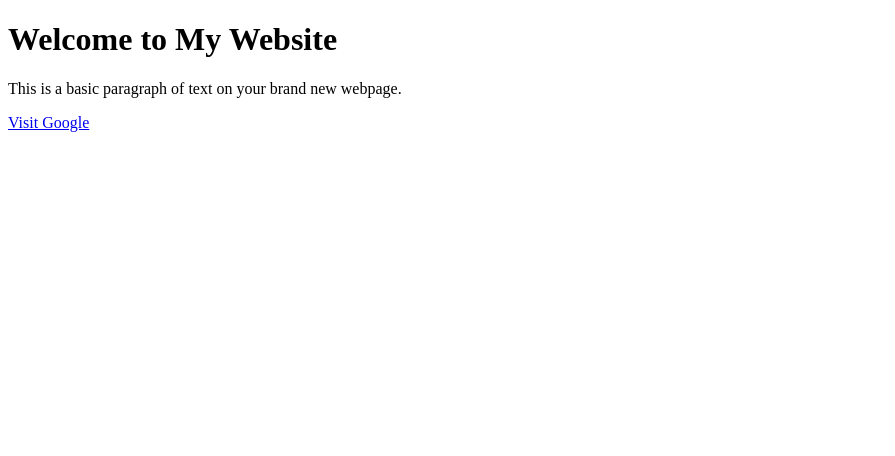
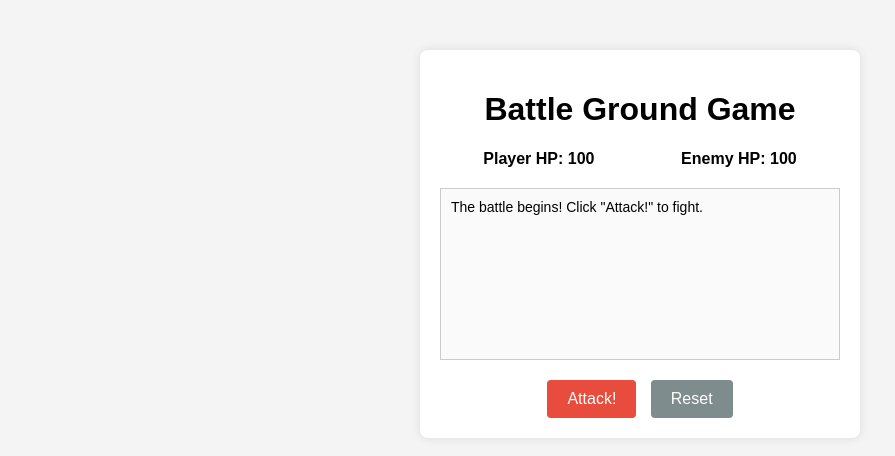
Before and after one commit to ramveersingh94916-jpg/Prompt-Enginnering-Comp, a plain HTML site: page index.html in a window 1280 px wide. Shown: the whole page, without its empty margins (0-895 px from the left). Drawn offline with Linux system fonts and the light colour scheme.

Commit message:
Update index.html

```diff
--- a/index.html
+++ b/index.html
@@ -1,17 +1,125 @@
 <!DOCTYPE html>
 <html lang="en">
 <head>
-    <meta charset="UTF-8">
-    <meta name="viewport" content="width=device-width, initial-scale=1.0">
-    <title>My First Website</title>
+  <meta charset="UTF-8">
+  <meta name="viewport" content="width=device-width, initial-scale=1.0">
+  <title>Battle Ground Game</title>
+  <style>
+    body {
+      font-family: Arial, sans-serif;
+      text-align: center;
+      background-color: #f4f4f4;
+      margin-top: 50px;
+    }
+    .game-container {
+      max-width: 400px;
+      margin: 0 auto;
+      background: white;
+      padding: 20px;
+      border-radius: 8px;
+      box-shadow: 0 0 10px rgba(0,0,0,0.1);
+    }
+    .stats {
+      display: flex;
+      justify-content: space-around;
+      margin: 20px 0;
+      font-weight: bold;
+    }
+    #battle-log {
+      height: 150px;
+      overflow-y: auto;
+      border: 1px solid #ccc;
+      padding: 10px;
+      margin-bottom: 20px;
+      text-align: left;
+      background: #fafafa;
+      font-size: 14px;
+    }
+    button {
+      padding: 10px 20px;
+      font-size: 16px;
+      background-color: #e74c3c;
+      color: white;
+      border: none;
+      border-radius: 4px;
+      cursor: pointer;
+    }
+    button:hover {
+      background-color: #c0392b;
+    }
+  </style>
 </head>
 <body>
 
-    <h1>Welcome to My Website</h1>
-    <p>This is a basic paragraph of text on your brand new webpage.</p>
+  <div class="game-container">
+    <h1>Battle Ground Game</h1>
 
-    <!-- A simple link -->
-    <a href="https://google.com">Visit Google</a>
+    <div class="stats">
+      <div>Player HP: <span id="player-hp">100</span></div>
+      <div>Enemy HP: <span id="enemy-hp">100</span></div>
+    </div>
+
+    <div id="battle-log">The battle begins! Click "Attack!" to fight.<br></div>
+
+    <button id="attack-btn" onclick="attack()">Attack!</button>
+    <button onclick="resetGame()" style="background-color: #7f8c8d; margin-left: 10px;">Reset</button>
+  </div>
+
+  <script>
+    let playerHP = 100;
+    let enemyHP = 100;
+
+    const playerHpSpan = document.getElementById('player-hp');
+    const enemyHpSpan = document.getElementById('enemy-hp');
+    const battleLog = document.getElementById('battle-log');
+    const attackBtn = document.getElementById('attack-btn');
+
+    function attack() {
+      if (playerHP <= 0 || enemyHP <= 0) return;
+
+      // Random damage calculations
+      let playerDamage = Math.floor(Math.random() * 12) + 5; // Player deals 5-16 damage
+      let enemyDamage = Math.floor(Math.random() * 12) + 3;  // Enemy deals 3-14 damage
+
+      enemyHP = Math.max(0, enemyHP - playerDamage);
+      playerHP = Math.max(0, playerHP - enemyDamage);
+
+      playerHpSpan.textContent = playerHP;
+      enemyHpSpan.textContent = enemyHP;
+
+      // Log the turn
+      battleLog.innerHTML += `You hit enemy for <b>${playerDamage}</b> damage!<br>`;
+      battleLog.innerHTML += `Enemy hits you for <b>${enemyDamage}</b> damage!<br>`;
+      battleLog.scrollTop = battleLog.scrollHeight;
+
+      // Check for winner
+      if (enemyHP === 0 && playerHP === 0) {
+        battleLog.innerHTML += `<br><b>It's a draw!</b>`;
+        endGame();
+      } else if (enemyHP === 0) {
+        battleLog.innerHTML += `<br><b>You defeated the enemy! 🎉</b>`;
+        endGame();
+      } else if (playerHP === 0) {
+        battleLog.innerHTML += `<br><b>You were defeated... 💀</b>`;
+        endGame();
+      }
+    }
+
+    function endGame() {
+      attackBtn.disabled = true;
+      attackBtn.style.opacity = '0.5';
+    }
+
+    function resetGame() {
+      playerHP = 100;
+      enemyHP = 100;
+      playerHpSpan.textContent = playerHP;
+      enemyHpSpan.textContent = enemyHP;
+      battleLog.innerHTML = 'Game reset. The battle begins again!<br>';
+      attackBtn.disabled = false;
+      attackBtn.style.opacity = '1';
+    }
+  </script>
 
 </body>
 </html>
```
